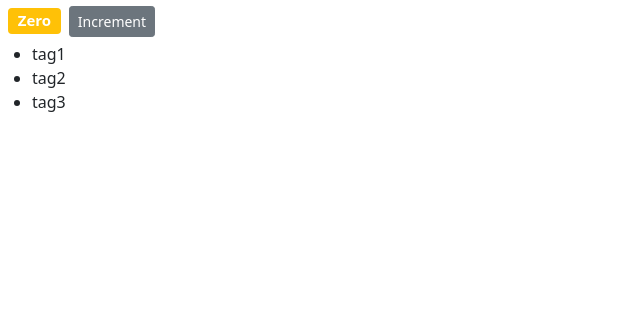
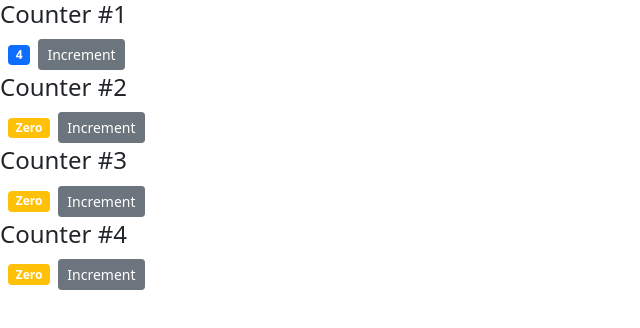
Before and after one commit to cjrsmith/counter-app, a React (Create React App) app: page / in a window 1280 px wide. Shown: the top 328 px of the page, without its empty margins (0-640 px from the left). Built offline with nearby package versions, Linux system fonts and the light colour scheme.

Commit message:
Added counters component

```diff
--- a/src/components/counter.jsx
+++ b/src/components/counter.jsx
@@ -2,58 +2,39 @@
 
 class Counter extends Component {
   state = {
-    count: 0,
-    tags: ["tag1", "tag2", "tag3"],
+    value: this.props.value,
   };
   styles = {
     fontSize: 15,
     fontWeight: "bold",
   };
 
-  handleIncrement = (product) => {
-    console.log(product);
-    this.setState({ count: this.state.count + 1 });
+  handleIncrement = () => {
+    this.setState({ value: this.state.value + 1 });
   };
 
   render() {
     return (
-      <React.Fragment>
-        <span style={this.styles} className={this.getBadgeClasses()}>
-          {this.formatCount()}
-        </span>
+      <div>
+        <h4>Counter #{this.props.id}</h4>
+        <span className={this.getBadgeClasses()}>{this.formatCount()}</span>
         <button
-          onClick={() => this.handleIncrement(2)}
+          onClick={this.handleIncrement}
           className="btn btn-secondary btn-sm">
           Increment
         </button>
-        <div>
-          {this.state.tags.length === 0 && "Please create a new tag!"}
-          {this.renderTags()}
-        </div>
-      </React.Fragment>
-    );
-  }
-  renderTags() {
-    if (this.state.tags.length === 0) {
-      return <p>There is no tags!</p>;
-    }
-    return (
-      <ul>
-        {this.state.tags.map((tag) => (
-          <li key={tag}>{tag}</li>
-        ))}
-      </ul>
+      </div>
     );
   }
 
   getBadgeClasses() {
     let classes = "badge m-2 bg-";
-    classes += this.state.count === 0 ? "warning" : "primary";
+    classes += this.state.value === 0 ? "warning" : "primary";
     return classes;
   }
 
   formatCount() {
-    const { count } = this.state;
+    const { value: count } = this.state;
     return count === 0 ? "Zero" : count;
   }
 }
--- /dev/null
+++ b/src/components/counters.jsx
@@ -0,0 +1,24 @@
+import React, { Component } from "react";
+import Counter from "./counter";
+
+class Counters extends Component {
+  state = {
+    counters: [
+      { id: 1, value: 4 },
+      { id: 2, value: 0 },
+      { id: 3, value: 0 },
+      { id: 4, value: 0 },
+    ],
+  };
+  render() {
+    return (
+      <div>
+        {this.state.counters.map((counter) => (
+          <Counter key={counter.id} value={counter.value} id={counter.id} />
+        ))}
+      </div>
+    );
+  }
+}
+
+export default Counters;
--- a/src/index.js
+++ b/src/index.js
@@ -1,19 +1,11 @@
 import React from "react";
 import ReactDOM from "react-dom";
 import "./index.css";
-import App from "./App";
+//import App from "./App";
 import reportWebVitals from "./reportWebVitals";
 import "bootstrap/dist/css/bootstrap.css";
-import Counter from "./components/counter";
+import Counters from "./components/counters";
 
-ReactDOM.render(
-  <React.StrictMode>
-    <Counter />
-  </React.StrictMode>,
-  document.getElementById("root")
-);
+ReactDOM.render(<Counters />, document.getElementById("root"));
 
-// If you want to start measuring performance in your app, pass a function
-// to log results (for example: reportWebVitals(console.log))
-// or send to an analytics endpoint. Learn more: https://bit.ly/CRA-vitals
 reportWebVitals();
```
